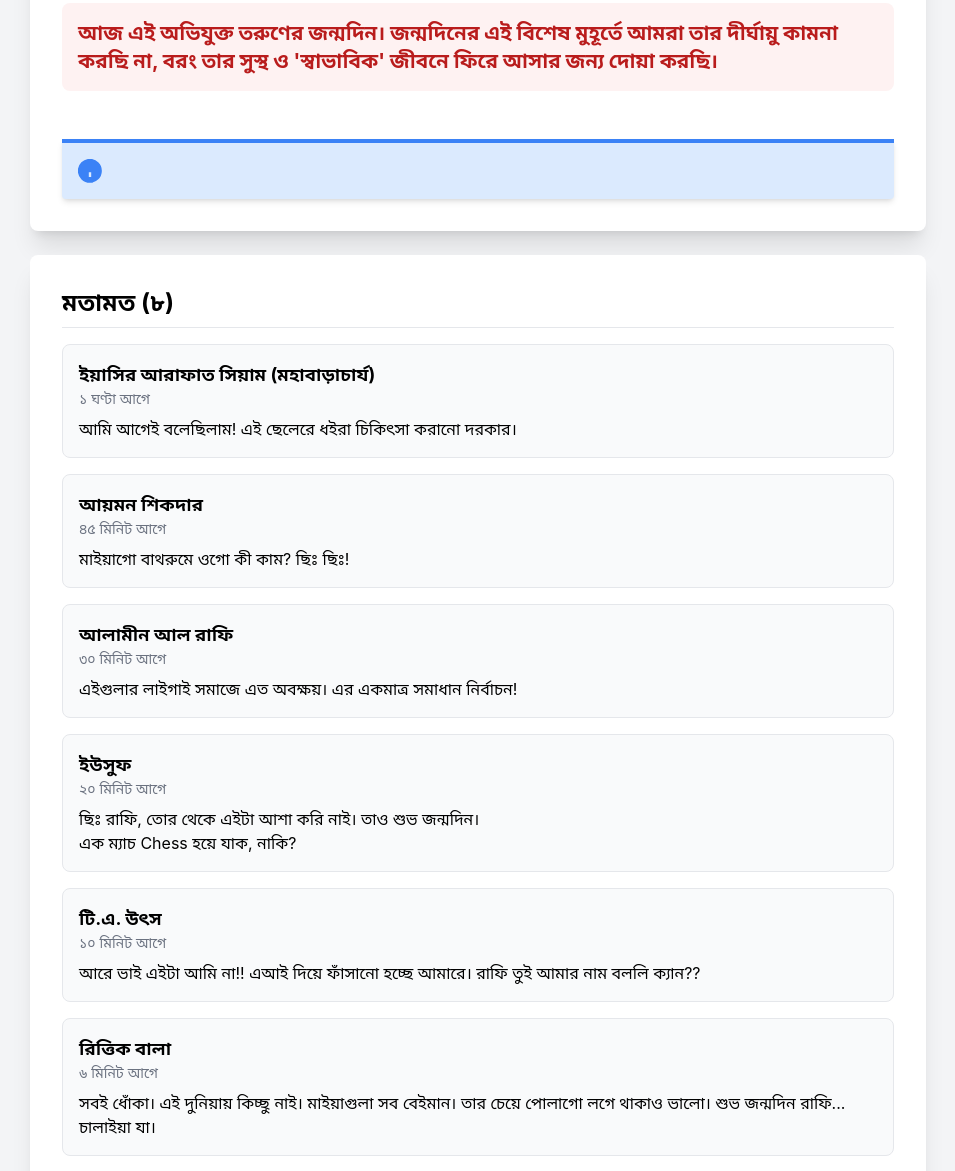
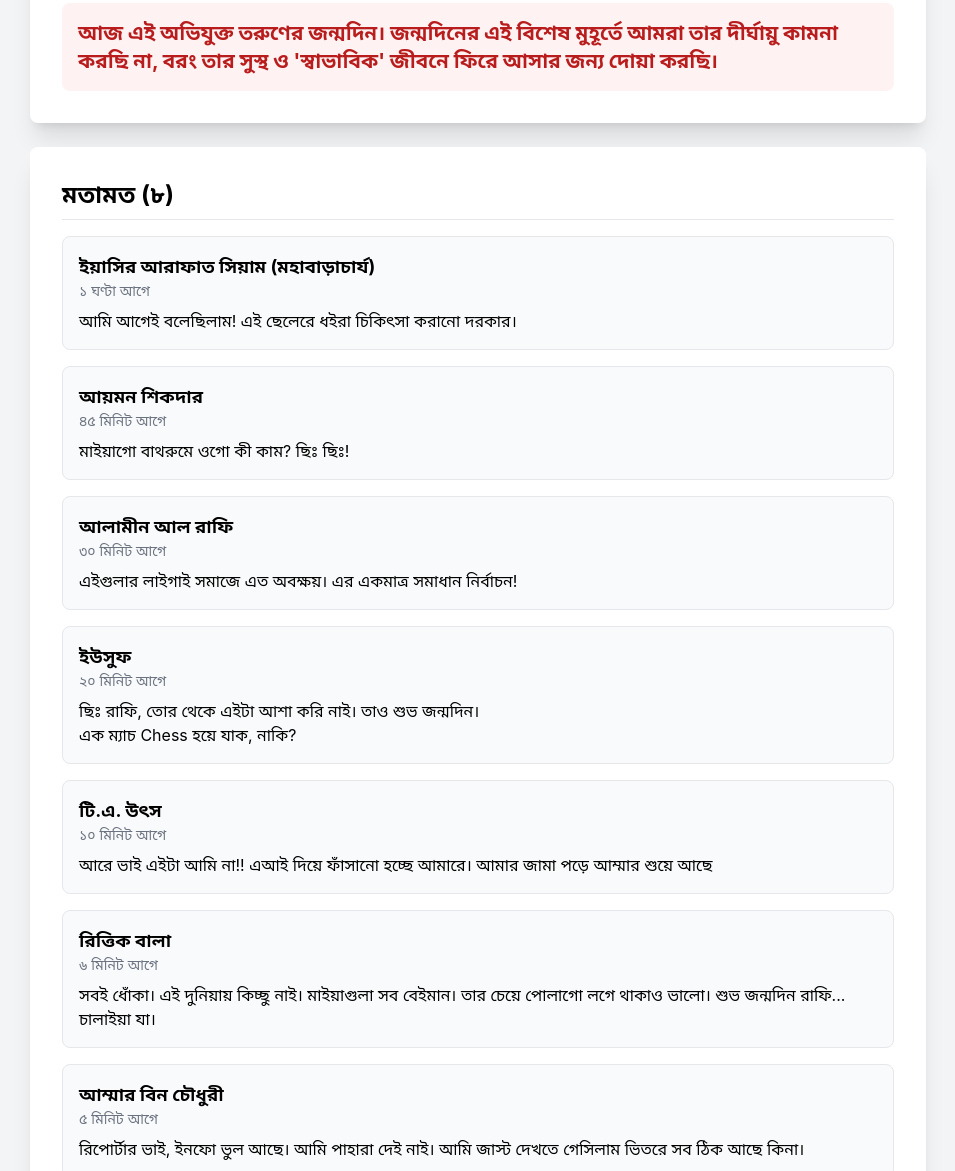
Before and after one commit to Dopamine-edu/HBDRAFI, a plain HTML site: page index.html in a window 1280 px wide. Shown: the part 2593-3764 px from the top of the page, without its empty margins (162-1117 px from the left). Drawn offline with nearby package versions, Linux system fonts and the light colour scheme.

Commit message:
Remove disclaimer and update comment text
Removed a disclaimer section and updated a comment text.

```diff
--- a/index.html
+++ b/index.html
@@ -139,11 +139,6 @@
         </article>
 
         <!-- আসল কথা (Disclaimer) -->
-        <div class="mt-12 bg-blue-100 border-t-4 border-blue-500 rounded-b text-blue-900 px-3 sm:px-4 py-3 shadow-md" role="alert">
-            <div class="flex">
-                <div class="py-1"><svg class="fill-current h-6 w-6 text-blue-500 mr-2 sm:mr-4" xmlns="http://www.w3.org/2000/svg" viewBox="0 0 20 20"><path d="M2.93 17.07A10 10 0 1 1 17.07 2.93 10 10 0 0 1 2.93 17.07zM9 11v4h2v-4H9zm0-4h2v2H9V7z"/></svg></div>
-            </div>
-        </div>
 
     </main>
 
@@ -179,7 +174,7 @@
             <div class="border p-3 sm:p-4 rounded-lg bg-gray-50">
                 <p class="font-bold text-base sm:text-lg">টি.এ. উৎস</p>
                 <p class="text-sm text-gray-500">১০ মিনিট আগে</p>
-                <p class="mt-2 text-sm sm:text-base">আরে ভাই এইটা আমি না!! এআই দিয়ে ফাঁসানো হচ্ছে আমারে। রাফি তুই আমার নাম বললি ক্যান??</p>
+                <p class="mt-2 text-sm sm:text-base">আরে ভাই এইটা আমি না!! এআই দিয়ে ফাঁসানো হচ্ছে আমারে। আমার জামা পড়ে আম্মার শুয়ে আছে</p>
             </div>
             <!-- ফেইক কমেন্ট ৬ -->
             <div class="border p-3 sm:p-4 rounded-lg bg-gray-50">
@@ -205,7 +200,7 @@
     <!-- ফুটার -->
     <footer class="text-center text-gray-500 text-xs sm:text-sm mt-8 sm:mt-12 pb-8 px-4">
         <p>&copy; ২০২৫ সর্বস্বত্ব সংরক্ষিত, অক্সিটোসিন নিউজ ১৩</p>
-        <p>এই পোর্টালের সকল সংবাদ কাল্পনিক নয়।<br>শতভাগ সত্য</p>
+        <p>এই পোর্টালের কোনো সংবাদ কাল্পনিক নয়।<br>শতভাগ সত্য</p>
     </footer>
 
 </body>
```
